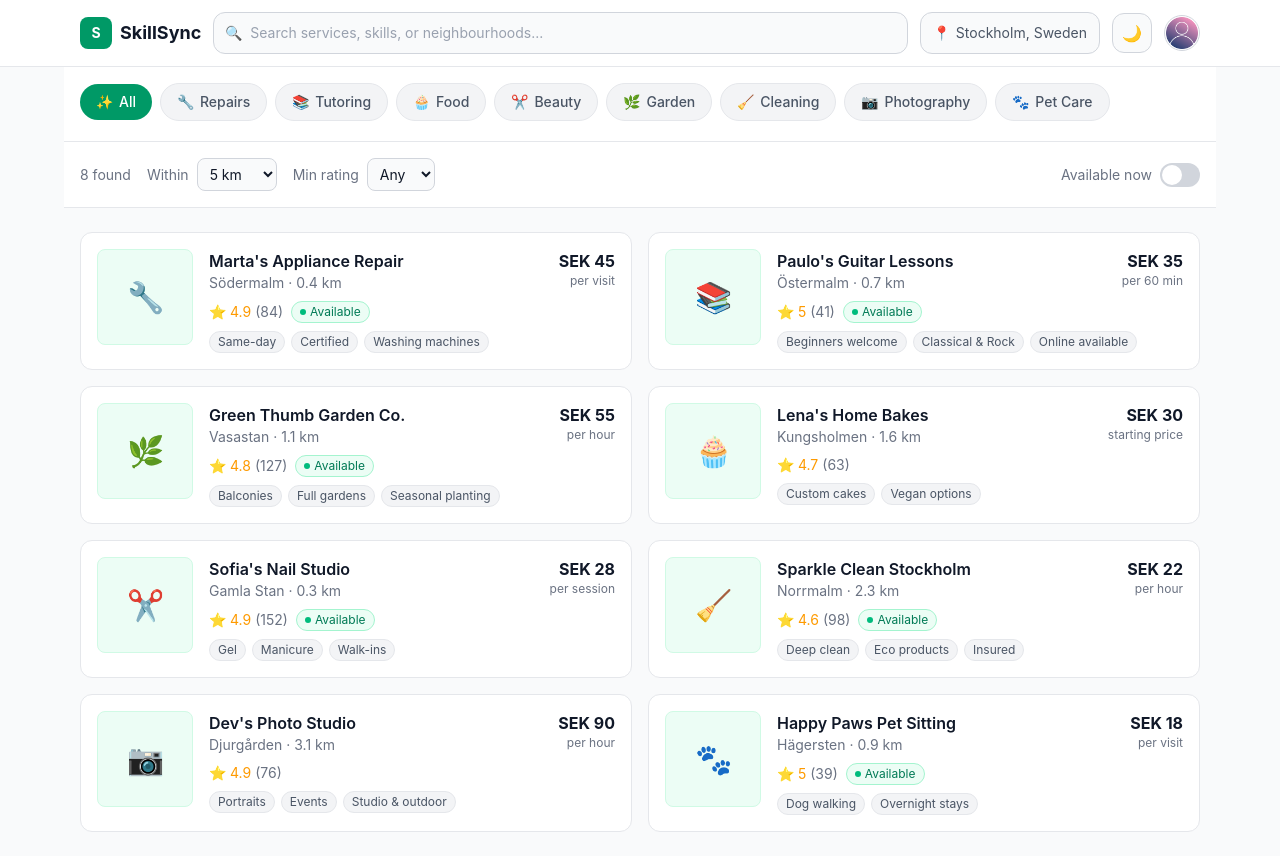
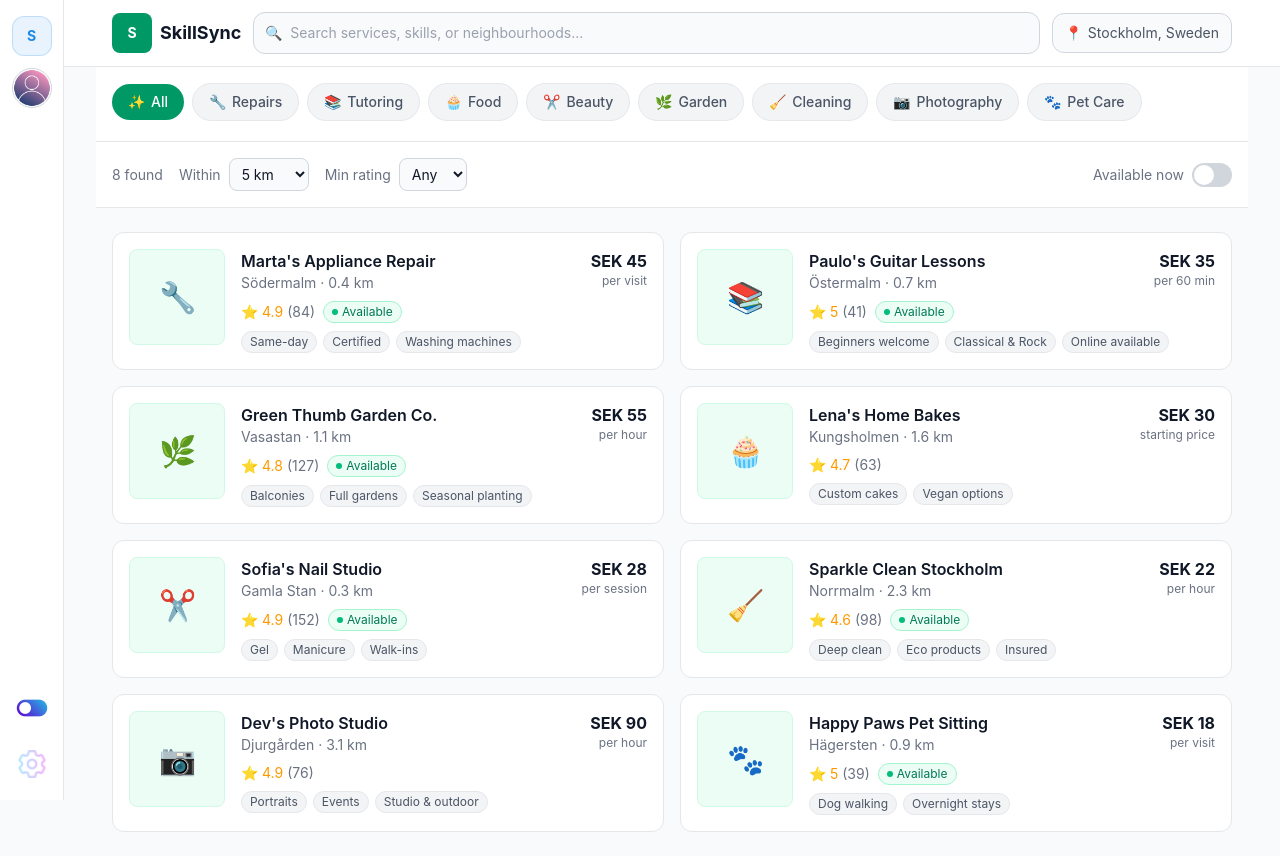
Before and after one commit to Sandy-Shohdy/SkillSync, a React (Vite) app: page / in a window 1280 px wide. Built offline with nearby package versions, Linux system fonts and the light colour scheme.

Commit message:
add new side header

```diff
--- a/src/App.tsx
+++ b/src/App.tsx
@@ -13,7 +13,7 @@ export default function App() {
         <BrowserRouter>
           <Routes>
             <Route path="/" element={<Dashboard />} />
-            <Route path="/signin" element={<Login />} />
+            <Route path="/login" element={<Login />} />
             <Route path="/signup" element={<Signup />} />
             <Route path="/profile" element={<Profile />} />
           </Routes>
--- a/src/Pages/Auth/Login.tsx
+++ b/src/Pages/Auth/Login.tsx
@@ -1,13 +1,14 @@
 import { useState } from "react";
 import { useNavigate } from "react-router-dom";
+import Navbar from "../../components/Navbar";
+import SideRail from "../../components/SideRail";
 import emailIcon from "../../assets/Email.png";
 import hiddenPassIcon from "../../assets/HiddenPass.png";
 import showPassIcon from "../../assets/ShowPass.png";
 import profileIcon from "../../assets/Profile.png";
-import ThemeToggle from "../../components/ThemeToggle";
 import { useAuth } from "../../context/AuthContext";
 
-export default function signin() {
+export default function Login() {
   const { signin } = useAuth();
   const navigate = useNavigate();
   const [formData, setFormData] = useState({
@@ -37,11 +38,11 @@ export default function signin() {
   };
 
   return (
-    <div className="min-h-screen bg-gray-50 dark:bg-gray-950 flex items-center justify-center py-8 px-4 sm:py-12 relative transition-colors">
-      <div className="absolute top-4 right-4">
-        <ThemeToggle />
-      </div>
+    <div className="min-h-screen bg-gray-50 dark:bg-gray-950 sm:pl-16 transition-colors">
+      <SideRail />
+      <Navbar />
 
+      <div className="flex items-center justify-center py-8 px-4 sm:py-12">
         {/* Main Container */}
         <div className="w-full max-w-md">
           {/* Card */}
@@ -57,8 +58,8 @@ export default function signin() {
                 </h1>
               </div>
               <p className="text-gray-500 dark:text-gray-400 text-sm leading-relaxed">
-              Connect with skilled professionals around you. Sign in to explore
-              opportunities.
+                Connect with skilled professionals around you. Sign in to
+                explore opportunities.
               </p>
             </div>
 
@@ -164,5 +165,6 @@ export default function signin() {
           </p>
         </div>
       </div>
+    </div>
   );
 }
--- a/src/Pages/Customer/Dashboard.tsx
+++ b/src/Pages/Customer/Dashboard.tsx
@@ -1,5 +1,6 @@
 import { useState } from "react";
 import Navbar from "../../components/Navbar";
+import SideRail from "../../components/SideRail";
 import ServiceCard, { type Service } from "../../components/ServiceCard";
 
 const CATEGORIES = [
@@ -156,7 +157,8 @@ export default function Dashboard() {
   };
 
   return (
-    <div className="min-h-screen bg-gray-50 dark:bg-gray-950">
+    <div className="min-h-screen bg-gray-50 dark:bg-gray-950 sm:pl-16">
+      <SideRail />
       <Navbar />
 
       {/* Category Pills */}
--- a/src/Pages/Customer/Profile.tsx
+++ b/src/Pages/Customer/Profile.tsx
@@ -1,5 +1,6 @@
 import { Link } from "react-router-dom";
 import Navbar from "../../components/Navbar";
+import SideRail from "../../components/SideRail";
 import { useAuth } from "../../context/AuthContext";
 
 export default function Profile() {
@@ -7,7 +8,8 @@ export default function Profile() {
 
   if (!user) {
     return (
-      <div className="min-h-screen bg-gray-50 dark:bg-gray-950">
+      <div className="min-h-screen bg-gray-50 dark:bg-gray-950 sm:pl-16">
+        <SideRail />
         <Navbar />
         <div className="max-w-md mx-auto px-4 py-20 text-center">
           <h1 className="text-xl font-bold text-gray-900 dark:text-white mb-2">
@@ -24,7 +26,7 @@ export default function Profile() {
               Sign Up
             </Link>
             <Link
-              to="/signin"
+              to="/login"
               className="px-5 py-2.5 rounded-xl border border-gray-300 dark:border-gray-700 text-gray-700 dark:text-gray-300 font-semibold hover:bg-gray-100 dark:hover:bg-gray-800 transition"
             >
               Log In
@@ -36,7 +38,8 @@ export default function Profile() {
   }
 
   return (
-    <div className="min-h-screen bg-gray-50 dark:bg-gray-950">
+    <div className="min-h-screen bg-gray-50 dark:bg-gray-950 sm:pl-16">
+      <SideRail />
       <Navbar />
       <div className="max-w-md mx-auto px-4 py-12">
         <div className="bg-white dark:bg-gray-900 rounded-2xl border border-gray-200 dark:border-gray-800 p-6 sm:p-8 shadow-sm text-center">
--- a/src/components/Navbar.tsx
+++ b/src/components/Navbar.tsx
@@ -11,7 +11,7 @@ export default function Navbar() {
       <div className="max-w-6xl mx-auto px-4 py-3 flex flex-wrap items-center gap-3">
         {/* Logo */}
         <a href="/" className="flex items-center gap-2 shrink-0">
-          <div className="w-8 h-8 bg-emerald-600 rounded-lg flex items-center justify-center">
+          <div className="w-10 h-10 bg-emerald-600 rounded-lg flex items-center justify-center">
             <span className="text-white font-bold text-sm">S</span>
           </div>
           <span className="text-gray-900 dark:text-white font-bold text-lg hidden sm:inline">
@@ -34,23 +34,26 @@ export default function Navbar() {
         {/* Location */}
         <button
           type="button"
-          className="flex items-center gap-1.5 px-3 py-2.5 bg-gray-50 dark:bg-gray-800 border border-gray-300 dark:border-gray-700 rounded-xl text-gray-600 dark:text-gray-300 text-sm hover:bg-gray-100 dark:hover:bg-gray-700 transition shrink-0"
+          className="flex items-center justify-center gap-1.5 w-10 h-10 md:w-auto md:px-3 bg-gray-50 dark:bg-gray-800 border border-gray-300 dark:border-gray-700 rounded-xl text-gray-600 dark:text-gray-300 text-sm hover:bg-gray-100 dark:hover:bg-gray-700 transition shrink-0"
         >
           <span>📍</span>
           <span className="hidden md:inline">Stockholm, Sweden</span>
         </button>
 
-        <ThemeToggle />
+        {/* Theme toggle & profile move to the side rail on sm+ screens */}
+        <div className="sm:hidden shrink-0">
+          <ThemeToggle />
+        </div>
 
         <Link
-          to={user ? "/profile" : "/signin"}
-          className="shrink-0"
+          to={user ? "/profile" : "/login"}
+          className="sm:hidden shrink-0"
           aria-label={user ? "View profile" : "Log in"}
         >
           <img
             src={user?.avatar || defaultAvatar}
             alt={user ? `${user.name}'s profile` : "Log in"}
-            className="w-9 h-9 rounded-full object-cover border border-gray-300 dark:border-gray-700"
+            className="w-10 h-10 rounded-full object-cover border border-gray-300 dark:border-gray-700"
           />
         </Link>
       </div>
--- /dev/null
+++ b/src/components/SideRail.tsx
@@ -0,0 +1,66 @@
+import { Link } from "react-router-dom";
+import { useAuth } from "../context/AuthContext";
+import { useTheme } from "../context/ThemeContext";
+import defaultAvatar from "../assets/Profile.png";
+import settingIcon from "../assets/setting.png";
+import toggleIcon from "../assets/toggle.png";
+
+export default function SideRail() {
+  const { user } = useAuth();
+  const { theme, toggleTheme } = useTheme();
+  const isDark = theme === "dark";
+
+  return (
+    <aside className="hidden sm:flex fixed inset-y-0 left-0 z-30 w-16 flex-col items-center justify-between py-4 bg-white/90 dark:bg-gray-900/90 backdrop-blur-xl border-r border-gray-200 dark:border-gray-800">
+      <div className="flex flex-col items-center gap-3">
+        <Link
+          to="/"
+          aria-label="SkillSync home"
+          className="w-10 h-10 bg-[#1e88e5]/10 backdrop-blur-sm border border-[#1e88e5]/20 rounded-xl flex items-center justify-center shrink-0 transition hover:bg-[#1e88e5]/20"
+        >
+          <span className="text-[#1e88e5] font-bold text-sm">S</span>
+        </Link>
+
+        <Link
+          to={user ? "/profile" : "/login"}
+          aria-label={user ? "View profile" : "Log in"}
+        >
+          <img
+            src={user?.avatar || defaultAvatar}
+            alt={user ? `${user.name}'s profile` : "Log in"}
+            className="w-10 h-10 rounded-full object-cover border border-gray-300 dark:border-gray-700"
+          />
+        </Link>
+      </div>
+
+      <div className="flex flex-col items-center gap-3">
+        <button
+          type="button"
+          onClick={toggleTheme}
+          aria-label={isDark ? "Switch to light theme" : "Switch to dark theme"}
+          className="flex items-center justify-center w-12 h-12 rounded-xl hover:bg-gray-100 dark:hover:bg-gray-800 transition"
+        >
+          <img
+            src={toggleIcon}
+            alt=""
+            className={`w-12 h-8 object-contain transition-transform duration-300 ${
+              isDark ? "" : "-scale-x-100"
+            }`}
+          />
+        </button>
+
+        <button
+          type="button"
+          aria-label="Settings"
+          className="flex items-center justify-center w-10 h-10 rounded-xl hover:bg-gray-100 dark:hover:bg-gray-800 transition"
+        >
+          <img
+            src={settingIcon}
+            alt=""
+            className="w-7 h-7 opacity-60 dark:invert dark:opacity-70"
+          />
+        </button>
+      </div>
+    </aside>
+  );
+}
--- a/src/components/ThemeToggle.tsx
+++ b/src/components/ThemeToggle.tsx
@@ -1,4 +1,5 @@
 import { useTheme } from "../context/ThemeContext";
+import toggleIcon from "../assets/toggle.png";
 
 export default function ThemeToggle() {
   const { theme, toggleTheme } = useTheme();
@@ -9,9 +10,15 @@ export default function ThemeToggle() {
       type="button"
       onClick={toggleTheme}
       aria-label={isDark ? "Switch to light theme" : "Switch to dark theme"}
-      className="flex items-center justify-center w-10 h-10 shrink-0 bg-gray-50 dark:bg-gray-800 border border-gray-300 dark:border-gray-700 rounded-xl text-gray-600 dark:text-gray-300 hover:bg-gray-100 dark:hover:bg-gray-700 transition"
+      className="flex items-center justify-center w-10 h-10 shrink-0 bg-gray-50 dark:bg-gray-800 border border-gray-300 dark:border-gray-700 rounded-xl hover:bg-gray-100 dark:hover:bg-gray-700 transition"
     >
-      {isDark ? "☀️" : "🌙"}
+      <img
+        src={toggleIcon}
+        alt=""
+        className={`w-9 h-6 object-contain transition-transform duration-300 ${
+          isDark ? "" : "-scale-x-100"
+        }`}
+      />
     </button>
   );
 }
```
Also changed, not shown: src/Pages/Auth/Signup.tsx (+36 -10 lines), src/assets/setting.png (added), src/assets/toggle.png (added). Lines whose indentation alone changed are shown as unchanged.
